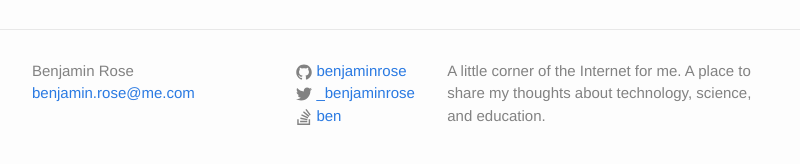
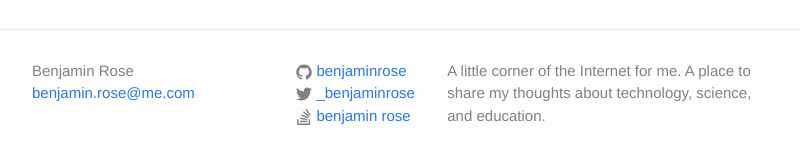
Before and after one commit to benjaminrose/benjaminrose.github.io, a Jekyll site: the page built from index.html, in a window 1280 px wide and 900 px high, scrolled down 1621 px. Shown: the part 713-877 px from the top of the window, without its empty margins (238-1038 px from the left). Built offline with Jekyll 4.4.1, drawn with Linux system fonts in a browser that asks for light colours; the list of posts is cut into pages by our own code; comment, search, counter and statistics services are not loaded.

Commit message:
made stack overflow work with ID rather than display name

```diff
--- a/_config.yml
+++ b/_config.yml
@@ -15,7 +15,8 @@
 url: "http://yourdomain.com" # the base hostname & protocol for your site
 twitter_username: _benjaminrose
 github_username:  benjaminrose
-stackoverflow_username: ben
+stackoverflow_displayname: benjamin rose
+stackoverflow_ID: 3874527
 # flikr_username:
 
 # Build settings
--- a/_includes/footer.html
+++ b/_includes/footer.html
@@ -26,9 +26,10 @@
           </li>
           {% endif %}
 
-          {% if site.stackoverflow_username %}
+          {% if site.stackoverflow_ID %}
           <li>
-            {% include icon-stackoverflow.html username=site.stackoverflow_username %}
+            {% include icon-stackoverflow.html ID=site.stackoverflow_ID
+            username=site.stackoverflow_displayname %}
           </li>
           {% endif %}
         </ul>
--- /dev/null
+++ b/_includes/icon-linkedin.html
@@ -0,0 +1 @@
+<a href="https://www.linkedin.com/in/{{ include.username }}"><span class="icon icon--linkedin">{% include icon-linkedin.svg %}</span><span class="username">{{ include.username }}</span></a>
--- a/_includes/icon-stackoverflow.html
+++ b/_includes/icon-stackoverflow.html
@@ -1 +1 @@
-<a href="http://stackoverflow.com/users/3874527/{{ include.username }}?tab=profile"><span class="icon icon--stackoverflow">{% include icon-stackoverflow.svg %}</span><span class="username">{{ include.username }}</span></a>
+<a href="http://stackoverflow.com/users/{{ include.ID }}"><span class="icon icon--stackoverflow">{% include icon-stackoverflow.svg %}</span><span class="username">{{ include.username }}</span></a>
```
Also changed, not shown: _includes/icon-linkedin.svg (added).
